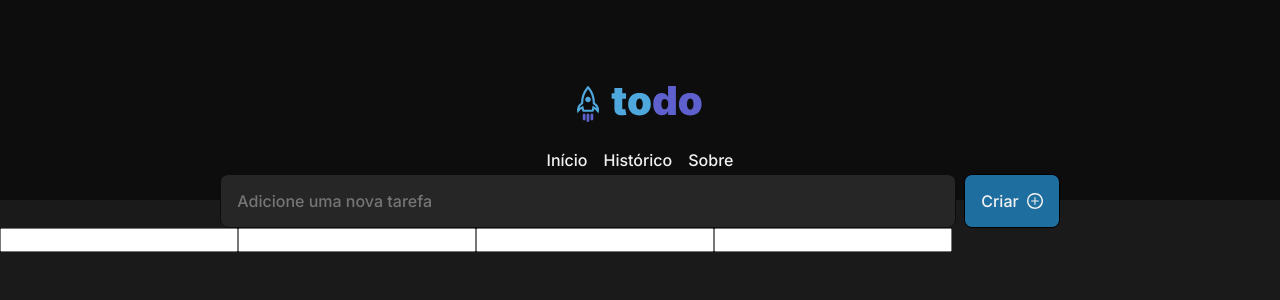
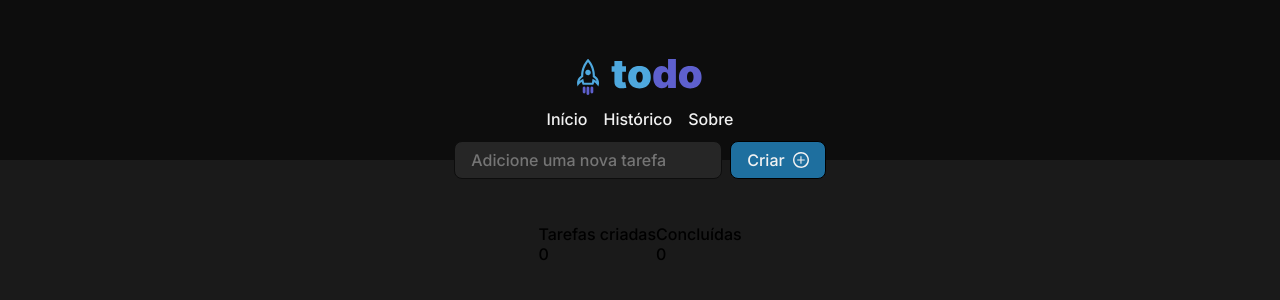
Before and after one commit to ThyagoThayllan/ToDo-List, a React (Vite) app: page / in a window 1280 px wide. Shown: the top 300 px of the page. Built offline with nearby package versions, Linux system fonts and the light colour scheme.

Commit message:
ajustes no header

```diff
--- a/src/componentes/Header/index.tsx
+++ b/src/componentes/Header/index.tsx
@@ -5,8 +5,8 @@ import { Link } from 'react-router-dom'
 
 export function Header() {
     return (
-        <header>
-            <div className={styles.header}>
+        <header className={styles.header}>
+            <div>
                 <img src={logoTodo} />
             </div>
 
--- a/src/componentes/Header/styles.module.css
+++ b/src/componentes/Header/styles.module.css
@@ -1,19 +1,17 @@
 .header {
     background: #0D0D0D;
     width: 100%;
-    height: 12.5rem;
-
+    height: 10rem;
     display: flex;
+    flex-flow: column;
     align-items: center;
     justify-content: center;
+    margin-bottom: 4rem;
 }
 
 .menuNav {
-    height: 5rem;
     display: flex;
-    align-items: center;
-    justify-content: center;
-    margin-top: -5rem;
+    margin-bottom: 0.25rem;
 }
 
 .menuNav ul {
--- a/src/componentes/barraDePesquisa/styles.module.css
+++ b/src/componentes/barraDePesquisa/styles.module.css
@@ -2,13 +2,14 @@
     display: flex;
     align-items: center;
     justify-content: center;
-    margin-top: -1.625rem;
     gap: 0.5rem;
+    margin-bottom: -4.25rem;
 }
 
 .inputFormHome {
-    width: 46rem;
-    padding: 1rem;
+    width: 100%;
+    max-width: 750px;
+    padding: 0.5rem 1rem;
     border-radius: 8px;
     background: #262626;
     border: 1px solid #0D0D0D;
@@ -20,7 +21,7 @@
     align-items: center;
     justify-content: center;
     text-align: center;
-    padding: 1rem;
+    padding: 0.5rem 1rem;
     gap: 0.5rem;
     border-radius: 8px;
     border: 1px solid black;
--- a/src/global.css
+++ b/src/global.css
@@ -1,35 +1,11 @@
-:root {
-    --gray-100: #F2F2F2;
-    --gray-200: #D9D9D9;
-    --gray-300: #808080;
-    --gray-400: #333333;
-    --gray-500: #262626;
-    --gray-600: #1A1A1A;
-    --gray-700: #0D0D0D;
-
-    --purple: #8284FA;
-    --dark-purple: #5E60CE;
-
-    --blue: #4EA8DE;
-    --dark-blue: #1E6F9F;
-
-    --red: #E25858;
-}
-
 * {
     margin: 0;
     padding: 0;
     box-sizing: border-box;
+    font-family: 'Inter', sans-serif;
+    font-size: 1rem;
 }
 
 body {
     background: #1A1A1A;
 }
-
-button,
-input,
-textarea,
-body {
-    font-family: 'Inter', sans-serif;
-    font-size: 1rem;
-}
--- a/src/routes/Home/index.tsx
+++ b/src/routes/Home/index.tsx
@@ -1,12 +1,22 @@
+import { useState } from "react"
+import styles from './styles.module.css'
 
 export const Home = () => {
 
+    const [ tarefasCriadas, setTarefasCriadas ] = useState<number>()
+
     return (
-        <div>
-            <input type="text" />
-            <input type="text" />
-            <input type="text" />
-            <input type="text" />
+        <div className={styles.home}>
+            <header className={styles.header}>
+                <div>
+                    <p>Tarefas criadas</p>
+                    <div>{tarefasCriadas ? tarefasCriadas : 0}</div>
+                </div>
+                <div>
+                    <p>Concluídas</p>
+                    <div>0</div>
+                </div>
+            </header>
         </div>
     )
 }
--- a/src/routes/Home/styles.module.css
+++ b/src/routes/Home/styles.module.css
@@ -0,0 +1,14 @@
+.home {
+    width: 1000px;
+    display: flex;
+    margin: 0 auto;
+    align-items: center;
+    justify-content: center;
+}
+
+.header {
+    display: flex;
+    justify-content: space-between;
+    margin: 0 auto;
+    border-radius: 10px;
+}
```
